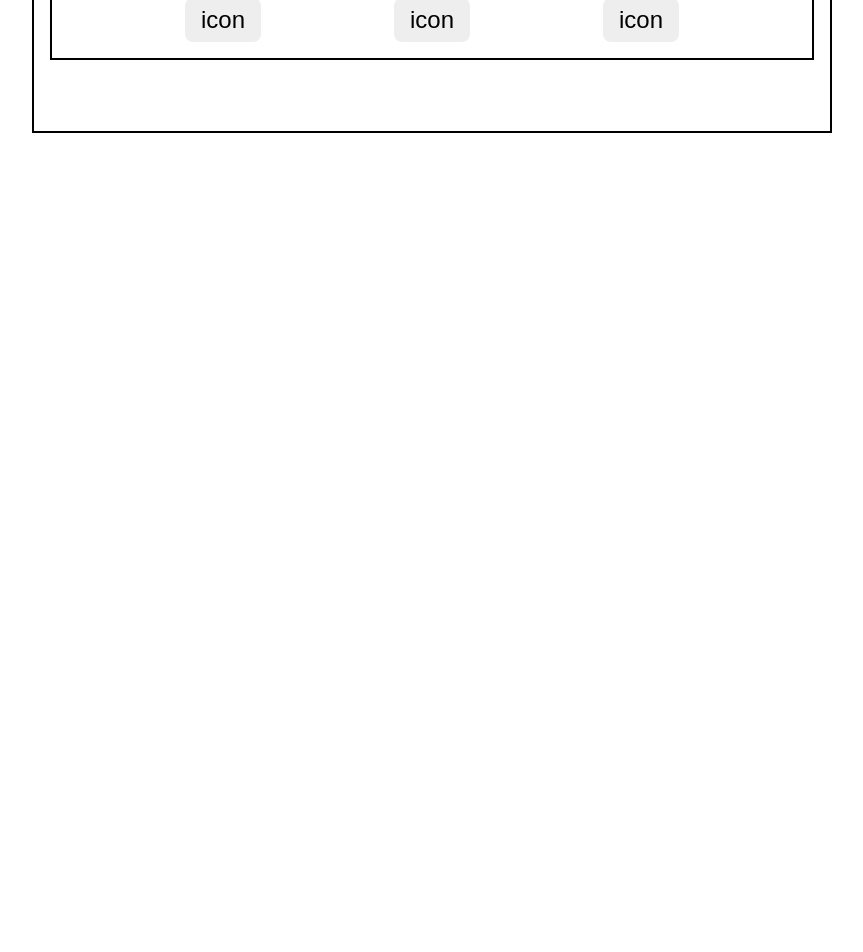
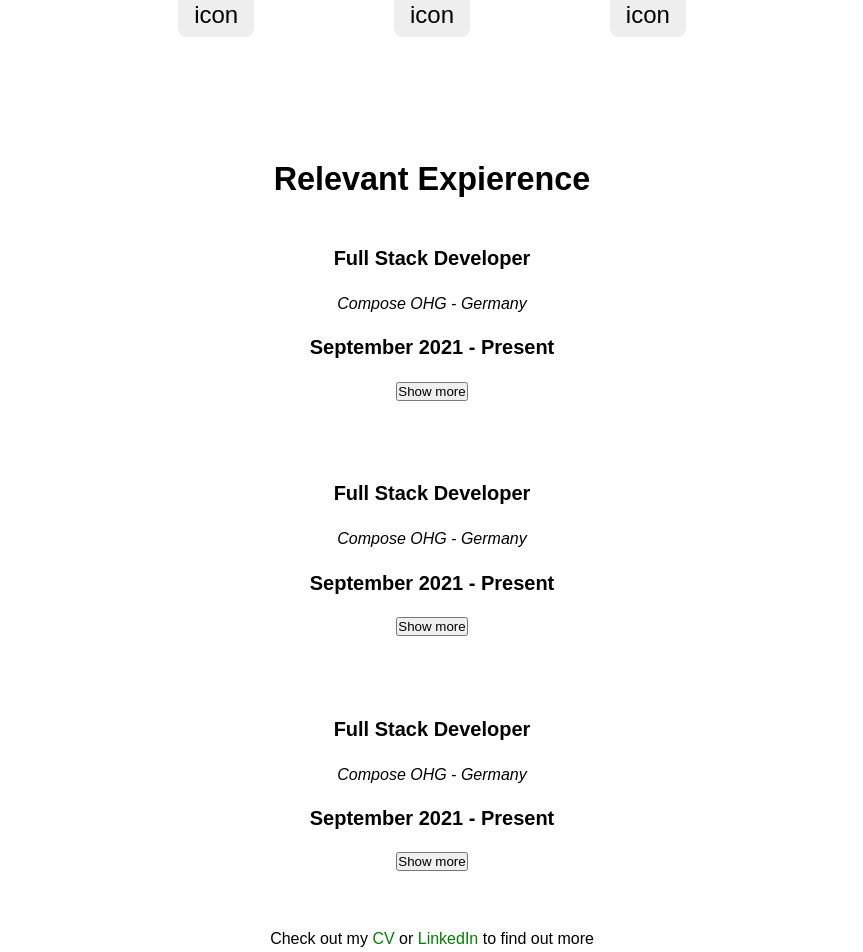
Before and after one commit to James-P-Boyle/Portfolio, a React (Vite) app: page / in a window 1280 px wide. Shown: the part 667-1619 px from the top of the page, without its empty margins (208-1071 px from the left). Before the commit the page ends 800 px from the top, so only its background shows below. Built offline with nearby package versions, Linux system fonts and the light colour scheme.

Commit message:
Add experience section

```diff
--- a/src/App.tsx
+++ b/src/App.tsx
@@ -1,11 +1,13 @@
 import './scss/app.scss'
 import About from './sections/about/About'
+import Experience from './sections/experience/Experience'
 
 function App() {
 
   return (
     <main>
       <About />
+      <Experience />
     </main>
   )
 }
--- a/src/scss/_main.scss
+++ b/src/scss/_main.scss
@@ -14,6 +14,10 @@ body {
 main {
     max-width: 800px;
     margin: 0 auto;
+    display: flex;
+    flex-direction: column;
+    gap: $gap;
+    padding: 0 0.4rem;
 }
 
 h1 {
@@ -31,6 +35,11 @@ h3 {
     line-height: $base-font-size * 1.8;
 }
 
+h4 {
+    font-size: $base-font-size;
+    line-height: $base-font-size * 1.5;
+}
+
 p {
     font-size: $base-font-size;
     line-height: $base-font-size * 1.5;
--- a/src/scss/app.scss
+++ b/src/scss/app.scss
@@ -6,4 +6,7 @@
 @import "variables/theme";
 
 // Sections
-@import "../sections/about/about"
+@import "../sections/about/about";
+
+@import "../sections/experience/experience";
+    @import "../sections/experience/components/experienceCard";
--- a/src/scss/variables/_theme.scss
+++ b/src/scss/variables/_theme.scss
@@ -11,3 +11,4 @@ $lg: 992px;
 
 $base-font-size: 20px;
 $golden-ratio: 1.618;
+$gap: 1.2rem;
--- a/src/sections/about/About.tsx
+++ b/src/sections/about/About.tsx
@@ -3,7 +3,7 @@ export default function About() {
     return (
         <section id="about">
             <div>
-
+                {/* image */}
             </div>
             <div>
                 <h1>James Boyle</h1>
--- a/src/sections/about/_about.scss
+++ b/src/sections/about/_about.scss
@@ -2,13 +2,10 @@
     display: flex;
     flex-direction: column;
     justify-content: space-evenly;
-    border: 2px solid black;
     align-items: center;
     min-height: 100vh;
-    padding: 0 1rem;
 
     & > div:first-child {
-        border: 2px solid black;
         height: 150px;
         width: 150px;
     }
@@ -18,8 +15,7 @@
         flex-direction: column;
         justify-content: center;
         align-items: center;
-        gap: 1rem;
-        border: 2px solid black;
+        gap: $gap;
 
         p {
           text-align: center;
@@ -28,7 +24,6 @@
 
     & > div:last-child {
         display: flex;
-        border: 2px solid black;
         justify-content: space-evenly;
         align-items: center;
         width: 100%;
--- /dev/null
+++ b/src/sections/experience/Experience.tsx
@@ -0,0 +1,37 @@
+import { ExperienceCard } from "./components/ExperienceCard"
+
+export default function Experience() {
+
+    return (
+        <section id="experience">
+
+            <h2>Relevant Expierence</h2>
+
+            <ExperienceCard
+                position="Full Stack Developer"
+                company="Compose OHG"
+                location="Germany"
+                date="September 2021 - Present"
+                description="As a hands-on developer, I have extensive experience in designing and implementing web applications using a variety of modern technologies, including TypeScript, React, Tailwind, and Laravel. During my tenure at [Company], I played an instrumental role in the development of [Project], which involved [brief description of the project]"
+            />
+            <ExperienceCard
+                position="Full Stack Developer"
+                company="Compose OHG"
+                location="Germany"
+                date="September 2021 - Present"
+                description="As a hands-on developer, I have extensive experience in designing and implementing web applications using a variety of modern technologies, including TypeScript, React, Tailwind, and Laravel. During my tenure at [Company], I played an instrumental role in the development of [Project], which involved [brief description of the project]"
+            />
+            <ExperienceCard
+                position="Full Stack Developer"
+                company="Compose OHG"
+                location="Germany"
+                date="September 2021 - Present"
+                description="As a hands-on developer, I have extensive experience in designing and implementing web applications using a variety of modern technologies, including TypeScript, React, Tailwind, and Laravel. During my tenure at [Company], I played an instrumental role in the development of [Project], which involved [brief description of the project]"
+            />
+
+            <div>
+                <span>Check out my <a>CV</a> or <a>LinkedIn</a> to find out more</span>
+            </div>
+        </section>
+    )
+}
--- /dev/null
+++ b/src/sections/experience/_experience.scss
@@ -0,0 +1,19 @@
+#experience {
+    display: flex;
+    flex-direction: column;
+    align-items: center;
+    justify-content: space-evenly;
+    gap: $gap;
+    min-height: 100vh;
+
+    & > div:last-child {
+      display: flex;
+      justify-content: space-evenly;
+      align-items: center;
+      width: 100%;
+
+      a {
+        color: green;
+      }
+    }
+  }
--- /dev/null
+++ b/src/sections/experience/components/ExperienceCard.tsx
@@ -0,0 +1,45 @@
+import { useState } from "react"
+
+interface ExperienceCardProps {
+    position: string
+    company: string
+    location: string
+    date: string
+    description: string
+}
+
+export function ExperienceCard({ position, company, location, date, description }: ExperienceCardProps){
+
+    const [ showDescription, setShowDescription ] = useState(false)
+
+    const handleToggleDescription = () => {
+        setShowDescription(prevState => !prevState)
+    }
+
+    return (
+        <div className={`experienceCard ${showDescription ? 'showDescription' : ''}`}>
+
+            <h3>{position}</h3>
+
+            <div>
+                <em>
+                    <span>{company}</span>
+                    <span> - </span>
+                    <span>{location}</span>
+                </em>
+            </div>
+
+            <h4>{date}</h4>
+
+            <button onClick={handleToggleDescription}>
+                {
+                    showDescription
+                    ? 'Show less'
+                    : 'Show more'
+                }
+            </button>
+
+            <p>{description}</p>
+        </div>
+    )
+}
--- /dev/null
+++ b/src/sections/experience/components/_experienceCard.scss
@@ -0,0 +1,21 @@
+.experienceCard {
+    display: flex;
+    flex-direction: column;
+    align-items: center;
+    justify-content: center;
+    gap: $gap;
+    padding: 1rem;
+    width: 100%;
+
+    p {
+        text-align: center;
+        max-height: 0;
+        overflow: hidden;
+        transition: max-height 0.3s ease-out;
+      }
+
+      &.showDescription p {
+        max-height: 500px;
+        transition: max-height 0.3s ease-in;
+      }
+}
```
